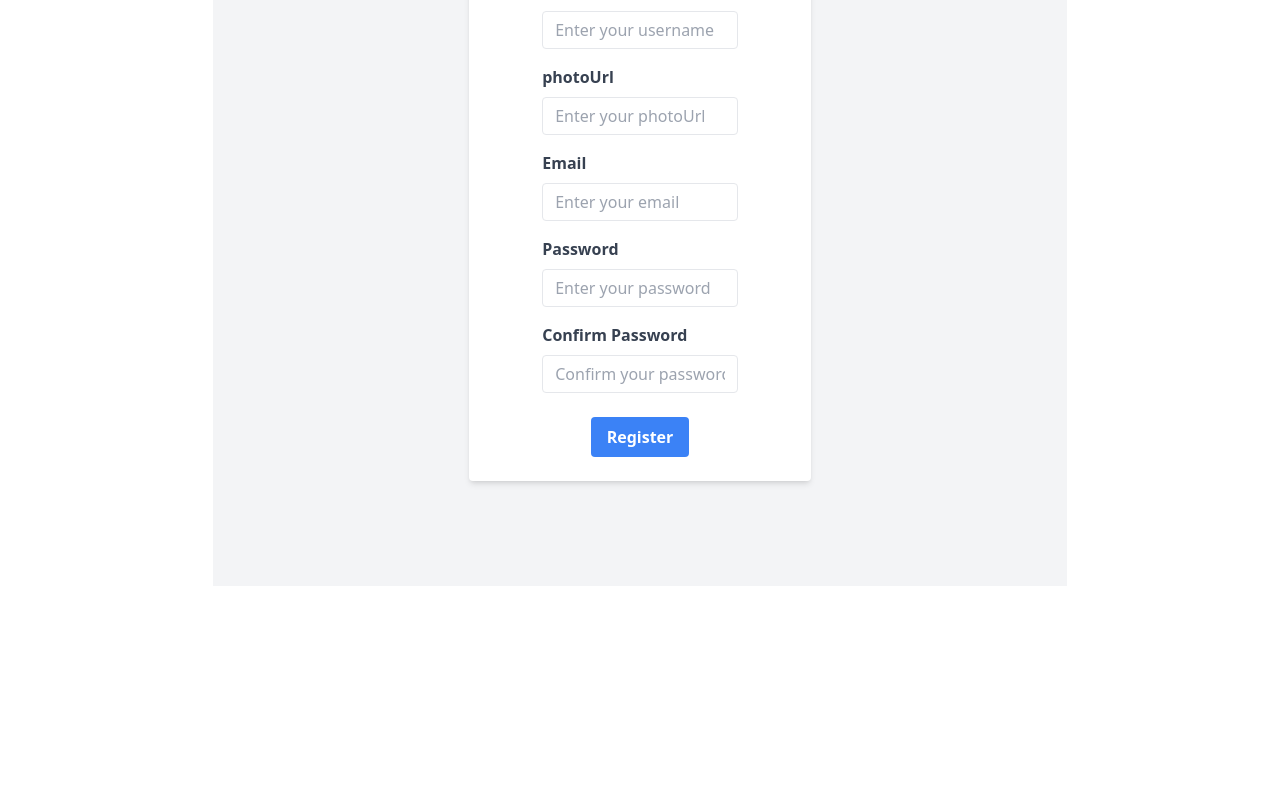
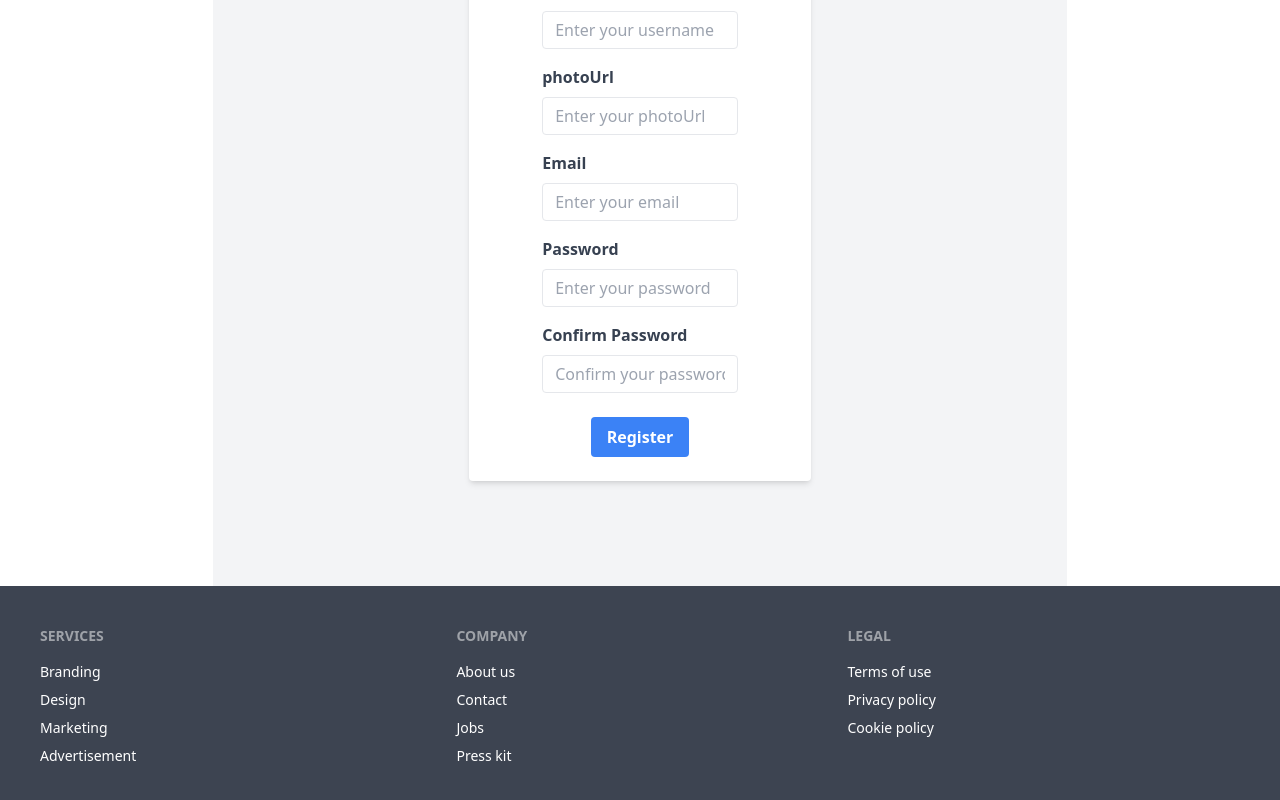
Before and after one commit to IbrahimDev007/Indian-chef-recipe, a React (Vite) app: page /signup in a window 1280 px wide. Shown: the part 294-1094 px from the top of the page. Before the commit the page ends 880 px from the top, so only its background shows below. Built offline with nearby package versions, Linux system fonts and the light colour scheme; no server answers.

Commit message:
react lazy load done

```diff
--- a/src/Component/Banner.jsx
+++ b/src/Component/Banner.jsx
@@ -1,5 +1,5 @@
 import React from "react";
-
+import LazyLoad from "react-lazy-load";
 const Banner = () => {
 	return (
 		<div
@@ -9,10 +9,13 @@ const Banner = () => {
 			}}
 		>
 			<div className="hero-content flex-col lg:flex-row-reverse  px-4">
-				<img
-					src="https://images.pexels.com/photos/1267320/pexels-photo-1267320.jpeg?auto=compress&cs=tinysrgb&w=600"
-					className="max-w-sm rounded-lg shadow-2xl"
-				/>
+				<LazyLoad>
+					<img
+						src="https://images.pexels.com/photos/1267320/pexels-photo-1267320.jpeg?auto=compress&cs=tinysrgb&w=600"
+						className="max-w-sm rounded-lg shadow-2xl"
+					/>
+				</LazyLoad>
+				;
 				<div>
 					<h1 className="text-3xl font-bold">
 						Explore Delicious Recipes by Top Chefs
--- a/src/Component/ChiefPage.jsx
+++ b/src/Component/ChiefPage.jsx
@@ -3,6 +3,8 @@ import { useLoaderData } from "react-router-dom";
 import { toast } from "react-toastify";
 import "react-toastify/dist/ReactToastify.css";
 import { FaHeart } from "react-icons/fa";
+import Hader from "./Hader";
+import Footer from "./Footer";
 
 const ChiefPage = () => {
 	const chiefdetails = useLoaderData();
@@ -20,6 +22,8 @@ const ChiefPage = () => {
 	};
 
 	return (
+		<div>
+			<Hader />
 			<div className=" block">
 				<div className="banner">
 					{
@@ -39,7 +43,9 @@ const ChiefPage = () => {
 									<p className="py-6">{chiefdetails.bio}</p>
 									<p className="text-lg">
 										Number of recciepies:
-									<span className="px-2">{chiefdetails.number_of_recipes}</span>
+										<span className="px-2">
+											{chiefdetails.number_of_recipes}
+										</span>
 									</p>
 									<p className="text-lg">
 										Year of Expirence:
@@ -84,6 +90,8 @@ const ChiefPage = () => {
 					))}
 				</div>
 			</div>
+			<Footer />
+		</div>
 	);
 };
 
--- /dev/null
+++ b/src/Component/ErrorPage.jsx
@@ -0,0 +1,34 @@
+import React from "react";
+
+const ErrorPage = () => {
+	return (
+		<div className="bg-indigo-900 relative overflow-hidden h-screen">
+			&nbsp; &nbsp;{" "}
+			<img
+				src="https://external-preview.redd.it/4MddL-315mp40uH18BgGL2-5b6NIPHcDMBSWuN11ynM.jpg?width=960&crop=smart&auto=webp&s=b98d54a43b3dac555df398588a2c791e0f3076d9"
+				className="absolute h-full w-full object-cover"
+			/>
+			&nbsp; &nbsp;{" "}
+			<div className="inset-0 bg-black opacity-25 absolute">&nbsp; &nbsp; </div>
+			&nbsp; &nbsp;{" "}
+			<div className="container mx-auto px-6 md:px-12 relative z-10 flex items-center py-32 xl:py-40">
+				&nbsp; &nbsp; &nbsp; &nbsp;{" "}
+				<div className="w-full font-mono flex flex-col items-center relative z-10">
+					&nbsp; &nbsp; &nbsp; &nbsp; &nbsp; &nbsp;{" "}
+					<h1 className="font-extrabold text-5xl text-center text-white leading-tight mt-4">
+						&nbsp; You are all alone here &nbsp; &nbsp; &nbsp; &nbsp; &nbsp;{" "}
+					</h1>
+					&nbsp; &nbsp; &nbsp; &nbsp; &nbsp; &nbsp;{" "}
+					<p className="font-extrabold text-8xl my-44 text-white animate-bounce">
+						&nbsp; &nbsp; &nbsp; &nbsp; &nbsp; &nbsp; &nbsp; &nbsp; 404 &nbsp;
+						&nbsp; &nbsp; &nbsp; &nbsp; &nbsp;{" "}
+					</p>
+					&nbsp; &nbsp; &nbsp; &nbsp;{" "}
+				</div>
+				&nbsp; &nbsp;{" "}
+			</div>
+		</div>
+	);
+};
+
+export default ErrorPage;
--- /dev/null
+++ b/src/Component/Footer.jsx
@@ -0,0 +1,30 @@
+import React from "react";
+
+const Footer = () => {
+	return (
+		<footer className="footer p-10 bg-neutral text-neutral-content">
+			<div>
+				<span className="footer-title">Services</span>
+				<a className="link link-hover">Branding</a>
+				<a className="link link-hover">Design</a>
+				<a className="link link-hover">Marketing</a>
+				<a className="link link-hover">Advertisement</a>
+			</div>
+			<div>
+				<span className="footer-title">Company</span>
+				<a className="link link-hover">About us</a>
+				<a className="link link-hover">Contact</a>
+				<a className="link link-hover">Jobs</a>
+				<a className="link link-hover">Press kit</a>
+			</div>
+			<div>
+				<span className="footer-title">Legal</span>
+				<a className="link link-hover">Terms of use</a>
+				<a className="link link-hover">Privacy policy</a>
+				<a className="link link-hover">Cookie policy</a>
+			</div>
+		</footer>
+	);
+};
+
+export default Footer;
--- a/src/Layout/Layout.jsx
+++ b/src/Layout/Layout.jsx
@@ -1,5 +1,6 @@
 import React from "react";
 import { Outlet } from "react-router-dom";
+import Footer from "../Component/Footer";
 import Hader from "../Component/Hader";
 
 const Layout = () => {
@@ -12,6 +13,7 @@ const Layout = () => {
 			>
 				<Outlet />
 			</div>
+			<Footer />
 		</div>
 	);
 };
--- a/src/Routes/Routes.jsx
+++ b/src/Routes/Routes.jsx
@@ -1,6 +1,7 @@
 import { createBrowserRouter } from "react-router-dom";
 import Blog from "../Component/Blog";
 import ChiefPage from "../Component/ChiefPage";
+import ErrorPage from "../Component/ErrorPage";
 import Home from "../Component/Home";
 import Login from "../Component/Login";
 import Registration from "../Component/Registration";
@@ -11,6 +12,7 @@ const router = createBrowserRouter([
 	{
 		path: "/",
 		element: <Layout />,
+		errorElement: <ErrorPage />,
 
 		children: [
 			{
@@ -41,7 +43,12 @@ const router = createBrowserRouter([
 			</PrivateRoute>
 		),
 		loader: ({ params }) => fetch(`http://localhost:5000/chef/${params.id}`),
+		errorElement: <ErrorPage />,
 	},
+	// {
+	// 	path: "*",
+	// 	errorElement: <ErrorPage />,
+	// },
 ]);
 
 export default router;
```
Lines whose indentation alone changed are shown as unchanged.
